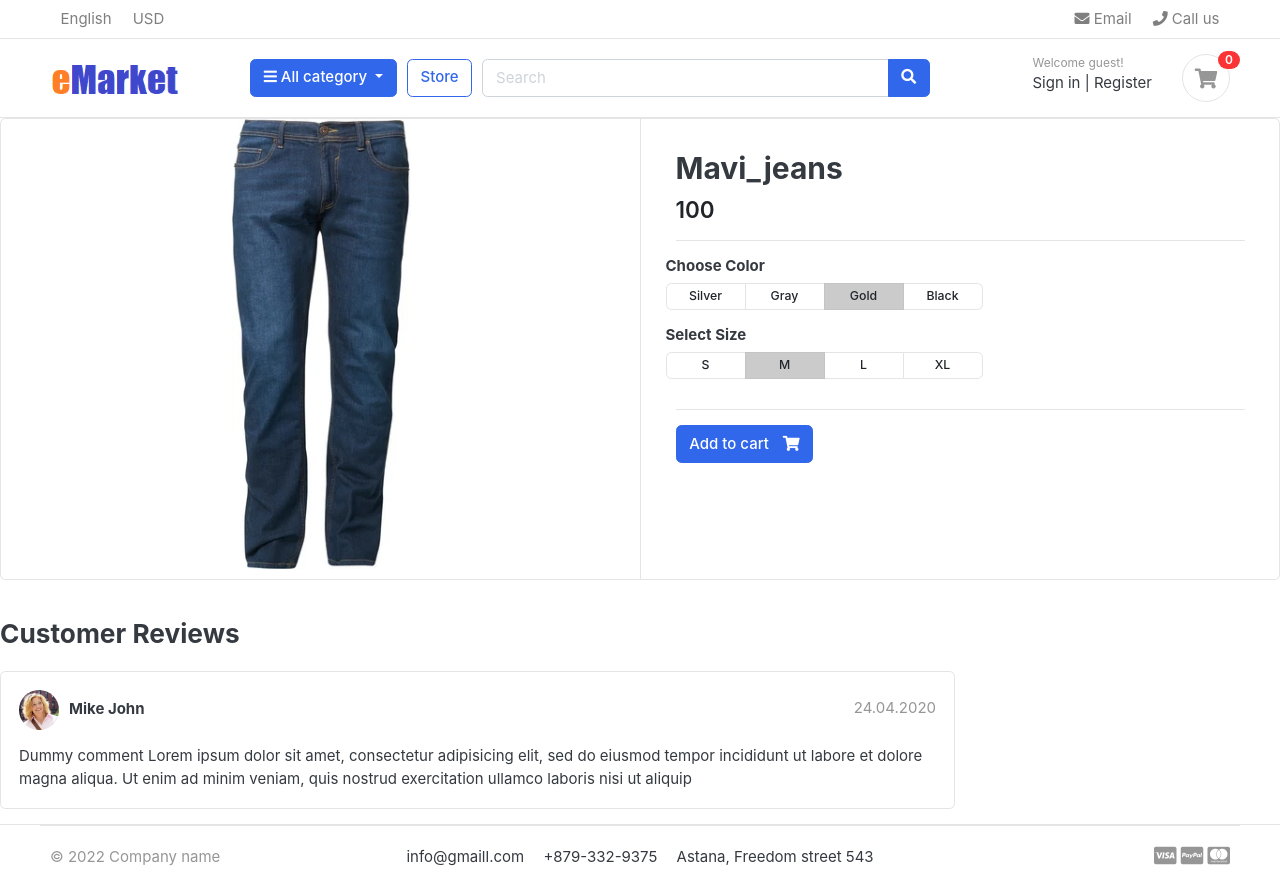
After one commit to mechanovkirill/EcommerceDjangoProject, a Django app: page /store/jeans/mavi_jeans/ in a window 1280 px wide. The commit adds this page. Run offline with Django 4.2, Linux system fonts and the light colour scheme; data comes from the database, SQL or seed files in the repository; some libraries are stand-ins or nearby versions; some web fonts are replaced.

Commit message:
Create product detail, create links for home, store

```diff
--- a/Ecommerce/Ecommerce/settings.py
+++ b/Ecommerce/Ecommerce/settings.py
@@ -66,6 +66,7 @@
                 'django.template.context_processors.request',
                 'django.contrib.auth.context_processors.auth',
                 'django.contrib.messages.context_processors.messages',
+                'category.context_processors.menu_links',
             ],
         },
     },
--- a/Ecommerce/Ecommerce/urls.py
+++ b/Ecommerce/Ecommerce/urls.py
@@ -21,6 +21,6 @@
 
 urlpatterns = [
     path('admin/', admin.site.urls),
-    path('home/', home_view, name='home'),
+    path('', home_view, name='home'),
     path('store/', include('store.urls')),
 ] + static(settings.MEDIA_URL, document_root=settings.MEDIA_ROOT)
--- /dev/null
+++ b/Ecommerce/category/context_processors.py
@@ -0,0 +1,10 @@
+from .models import Category
+
+def menu_links(request):
+    category_links = Category.objects.all()
+    return dict(category_links=category_links)
+"""
+Контекстный процессор(context processor) — это функция Python,
+которая принимает объект запроса в качестве аргумента
+и возвращает словарь, добавляемый в контекст запроса. Они удобны,
+когда необходимо сделать что-то доступным для всех шаблонов."""
--- a/Ecommerce/category/models.py
+++ b/Ecommerce/category/models.py
@@ -1,4 +1,5 @@
 from django.db import models
+from django.urls import reverse
 
 # Create your models here.
 class Category(models.Model):
@@ -9,7 +10,12 @@
 
     class Meta:
         verbose_name = 'category'
-        verbose_name_plural = 'categories' # Определяет имя во множественном числе в форме(admin)  (по умолчанию добавляется 's')
+        verbose_name_plural = 'categories' # Определяет имя во множественном числе в форме(admin)
+        # (по умолчанию добавляется 's')
+    def get_url(self):
+        return reverse('store:products-by-category', args=[self.slug])
+    """
+    Дает url на store_view из app store"""
 
     def __str__(self):
         return self.category_name
--- a/Ecommerce/store/models.py
+++ b/Ecommerce/store/models.py
@@ -1,5 +1,6 @@
 from django.db import models
 from category.models import Category
+from django.shortcuts import reverse
 
 
 # Create your models here.
@@ -15,6 +16,11 @@
     create_date = models.DateTimeField(auto_now_add=True)
     modified_date = models.DateTimeField(auto_now=True)
 
+    def get_url(self):
+        return reverse('store:product-detail', args=[self.category.slug, self.slug])
+    """
+    Дает url на store_view из app store"""
+
 
     def __str__(self):
         return self.product_name
--- a/Ecommerce/store/urls.py
+++ b/Ecommerce/store/urls.py
@@ -1,9 +1,14 @@
 from django.urls import path
-from .views import store_view
+from .views import store_view, product_detail_view
+
 
 app_name = 'store'
 urlpatterns = [
+    # {% url 'store:store-view' %}
     path('', store_view, name='store-view'),
+
     # store/models/Product/slug
-    path('<slug:category_slug>/', store_view, name='products_by_category'),
+    path('<slug:category_slug>/', store_view, name='products-by-category'),
+    path('<slug:category_slug>/<slug:product_slug>/', product_detail_view, name='product-detail'),
+
 ]
--- a/Ecommerce/store/views.py
+++ b/Ecommerce/store/views.py
@@ -1,7 +1,6 @@
-from django.shortcuts import render, get_object_or_404
+from django.shortcuts import render, get_object_or_404, Http404
 from .models import Product
 from category.models import Category
-
 
 # Create your views here.
 def store_view(request, category_slug=None):
@@ -24,3 +23,15 @@
     }
 
     return render(request, 'store/store.html', context=context)
+
+def product_detail_view(request, category_slug, product_slug):
+    try:
+        single_product = Product.objects.get(category__slug=category_slug, slug=product_slug)
+    except Exception:
+        raise Exception
+    context = {
+        'single_product': single_product,
+    }
+    return render(request, 'store/product_detail.html', context=context)
+
+# def single_product():
--- a/Ecommerce/templates/home.html
+++ b/Ecommerce/templates/home.html
@@ -21,7 +21,7 @@
 <div class="container">
 
 <header class="section-heading">
-	<a href="./store.html" class="btn btn-outline-primary float-right">See all</a>
+	<a href="{% url 'store:store-view' %}" class="btn btn-outline-primary float-right">See all</a>
 	<h3 class="section-title">Popular products</h3>
 </header><!-- sect-heading -->
 
@@ -30,9 +30,9 @@
 	{% for product in products %}
     <div class="col-md-3">
 		<div class="card card-product-grid">
-			<a href="./product-detail.html" class="img-wrap"> <img src="{{ product.images.url }}"> </a>
+			<a href="{{ product.get_url }}" class="img-wrap"> <img src="{{ product.images.url }}"> </a>
 			<figcaption class="info-wrap">
-				<a href="./product-detail.html" class="title">{{ product.product_name }}</a>
+				<a href="{{ product.get_url }}" class="title">{{ product.product_name }}</a>
 				<div class="price mt-1">{{ product.price }}</div> <!-- price-wrap.// -->
 			</figcaption>
 		</div>
--- a/Ecommerce/templates/includes/footer.html
+++ b/Ecommerce/templates/includes/footer.html
@@ -6,12 +6,12 @@
 	<div class="container">
 		<section class="footer-bottom border-top row">
 			<div class="col-md-2">
-				<p class="text-muted"> &copy 2019 Company name </p>
+				<p class="text-muted"> &copy 2022 Company name </p>
 			</div>
 			<div class="col-md-8 text-md-center">
-				<span  class="px-2">info@pixsellz.io</span>
+				<span  class="px-2">info@gmaill.com</span>
 				<span  class="px-2">+879-332-9375</span>
-				<span  class="px-2">Street name 123, Avanue abc</span>
+				<span  class="px-2">Astana, Freedom street 543</span>
 			</div>
 			<div class="col-md-2 text-md-right text-muted">
 				<i class="fab fa-lg fa-cc-visa"></i>
--- a/Ecommerce/templates/includes/navbar.html
+++ b/Ecommerce/templates/includes/navbar.html
@@ -28,7 +28,7 @@
 	<div class="container">
 <div class="row align-items-center">
 	<div class="col-lg-2 col-md-3 col-6">
-		<a href="./" class="brand-wrap">
+		<a href="{% url 'home' %}" class="brand-wrap">
 			<img class="logo" src="{% static './images/logo.png' %}">
 		</a> <!-- brand-wrap.// -->
 	</div>
@@ -38,16 +38,13 @@
 				<i class="fa fa-bars"></i> All category
 			</button>
 			<div class="dropdown-menu">
-				<a class="dropdown-item" href="#">Machinery / Mechanical Parts / Tools </a>
-				<a class="dropdown-item" href="#">Consumer Electronics / Home Appliances </a>
-				<a class="dropdown-item" href="#">Auto / Transportation</a>
-				<a class="dropdown-item" href="#">Apparel / Textiles / Timepieces </a>
-				<a class="dropdown-item" href="#">Home & Garden / Construction / Lights </a>
-				<a class="dropdown-item" href="#">Beauty & Personal Care / Health </a>
+                {% for category in category_links %}
+				    <a class="dropdown-item" href="{{ category.get_url }}">{{ category.category_name }}</a>
+                {% endfor %}
 			</div>
 		</div>  <!-- category-wrap.// -->
 	</div> <!-- col.// -->
-	<a href="./store.html" class="btn btn-outline-primary">Store</a>
+	<a href="{% url 'store:store-view' %}" class="btn btn-outline-primary">Store</a>
 	<div class="col-lg  col-md-6 col-sm-12 col">
 		<form action="#" class="search">
 			<div class="input-group w-100">
--- /dev/null
+++ b/Ecommerce/templates/store/product_detail.html
@@ -0,0 +1,116 @@
+{% extends "base.html" %}
+{% load static %}
+
+{% block content %}
+
+
+<!-- ============================ COMPONENT 1 ================================= -->
+<div class="card">
+	<div class="row no-gutters">
+		<aside class="col-md-6">
+<article class="gallery-wrap">
+	<div class="img-big-wrap">
+	   <a href="#"><img src="{{ single_product.images.url }}"></a>
+	</div> <!-- img-big-wrap.// -->
+
+</article> <!-- gallery-wrap .end// -->
+		</aside>
+		<main class="col-md-6 border-left">
+<article class="content-body">
+
+<h2 class="title">{{ single_product.product_name }}</h2>
+
+<div class="mb-3">
+	<var class="price h4">{{ single_product.price }}</var>
+</div>
+
+<p>{{ single_product.description }}</p>
+
+
+<hr>
+	<div class="row">
+		<div class="item-option-select">
+			<h6>Choose Color</h6>
+			<div class="btn-group btn-group-sm btn-group-toggle" data-toggle="buttons">
+			  <label class="btn btn-light">
+			    <input type="radio" name="radio_color"> Silver
+			  </label>
+			  <label class="btn btn-light">
+			    <input type="radio" name="radio_color" > Gray
+			  </label>
+			  <label class="btn btn-light active">
+			    <input type="radio" name="radio_color checked"> Gold
+			  </label>
+			  <label class="btn btn-light">
+			    <input type="radio" name="radio_color"> Black
+			  </label>
+			</div>
+		</div>
+	</div> <!-- row.// -->
+	<div class="row">
+		<div class="item-option-select">
+			<h6>Select Size</h6>
+			<div class="btn-group btn-group-sm btn-group-toggle" data-toggle="buttons">
+			  <label class="btn btn-light">
+			    <input type="radio" name="radio_color"> S
+			  </label>
+			  <label class="btn btn-light active">
+			    <input type="radio" name="radio_color" checked> M
+			  </label>
+			  <label class="btn btn-light">
+			    <input type="radio" name="radio_color"> L
+			  </label>
+			  <label class="btn btn-light">
+			    <input type="radio" name="radio_color"> XL
+			  </label>
+			</div>
+		</div>
+	</div> <!-- row.// -->
+	<hr>
+	<a href="./product-detail.html" class="btn  btn-primary"> <span class="text">Add to cart</span> <i class="fas fa-shopping-cart"></i>  </a>
+</article> <!-- product-info-aside .// -->
+		</main> <!-- col.// -->
+	</div> <!-- row.// -->
+</div> <!-- card.// -->
+<!-- ============================ COMPONENT 1 END .// ================================= -->
+
+<br>
+
+<div class="row">
+			<div class="col-md-9">
+
+	<header class="section-heading">
+		<h3>Customer Reviews </h3>
+
+	</header>
+
+	<article class="box mb-3">
+		<div class="icontext w-100">
+			<img src="./images/avatars/avatar1.jpg" class="img-xs icon rounded-circle">
+			<div class="text">
+				<span class="date text-muted float-md-right">24.04.2020 </span>
+				<h6 class="mb-1">Mike John </h6>
+
+			</div>
+		</div> <!-- icontext.// -->
+		<div class="mt-3">
+			<p>
+				Dummy comment Lorem ipsum dolor sit amet, consectetur adipisicing elit, sed do eiusmod
+				tempor incididunt ut labore et dolore magna aliqua. Ut enim ad minim veniam,
+				quis nostrud exercitation ullamco laboris nisi ut aliquip
+			</p>
+		</div>
+	</article>
+
+
+
+	</div> <!-- col.// -->
+</div> <!-- row.// -->
+
+
+</div> <!-- container .//  -->
+</section>
+<!-- ========================= SECTION CONTENT END// ========================= -->
+
+
+{% endblock %}
```
Also changed, not shown: Ecommerce/templates/store/store.html (+5 -11 lines).
